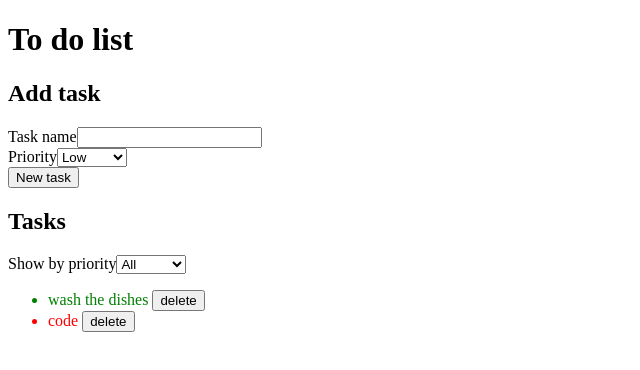
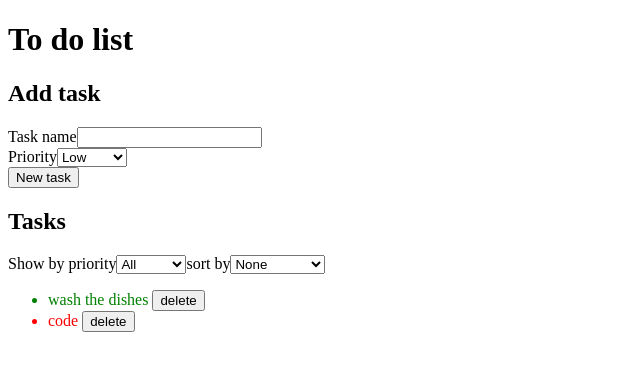
Before and after one commit to brunomisto/todo-list, a React app: page / in a window 1280 px wide. Shown: the top 370 px of the page, without its empty margins (0-640 px from the left). Built offline with nearby package versions, Linux system fonts and the light colour scheme; the HTML template or start-up script is replaced by a standard one.

Commit message:
Add sorting select

```diff
--- /dev/null
+++ b/src/components/SortSelect.jsx
@@ -0,0 +1,14 @@
+const SortSelect = ({ sort, onChange }) => {
+  return (
+    <label>
+      sort by
+      <select value={sort} onChange={onChange}>
+        <option value="">None</option>
+        <option value="alphabetical">Alphabetical</option>
+        <option value="priority">Priority</option>
+      </select>
+    </label>
+  );
+};
+
+export default SortSelect;
--- a/src/components/Tasks.jsx
+++ b/src/components/Tasks.jsx
@@ -2,19 +2,42 @@ import { useState } from "react";
 
 import PrioritySelect from "./PrioritySelect";
 import TaskList from "./TaskList";
+import SortSelect from "./SortSelect";
 
 const Tasks = ({ tasks, onDelete }) => {
   const [priority, setPriority] = useState("");
+  const [sort, setSort] = useState("");
 
   const handlePriorityChange = (event) => {
     setPriority(event.target.value);
   };
 
-  const tasksToShow = tasks.filter((task) => task.priority.includes(priority));
+  const handleSortChange = (event) => {
+    setSort(event.target.value);
+  };
+
+  const priorityValue = {
+    low: 1,
+    medium: 2,
+    high: 3,
+  };
+
+  const tasksToShow = tasks
+    .filter((task) => task.priority.includes(priority))
+    .toSorted((a, b) => {
+      if (sort === "alphabetical") {
+        return a.name < b.name ? -1 : 1;
+      }
+      if (sort === "priority") {
+        return priorityValue[a.priority] - priorityValue[b.priority];
+      }
+    });
+
   return (
     <div>
       <h2>Tasks</h2>
       <PrioritySelect priority={priority} onChange={handlePriorityChange} />
+      <SortSelect sort={sort} onChange={handleSortChange} />
       <TaskList tasks={tasksToShow} onDelete={onDelete} />
     </div>
   );
```
